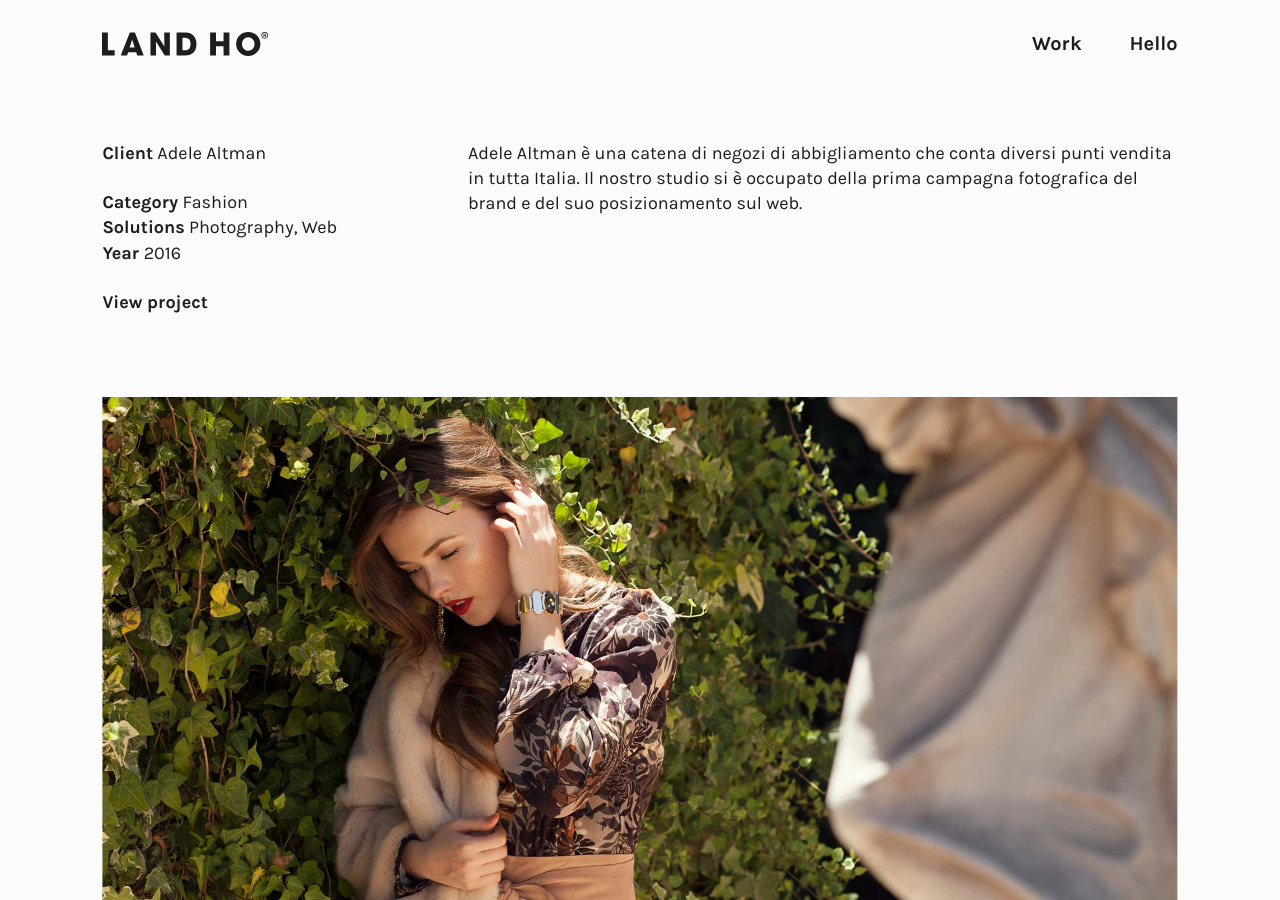
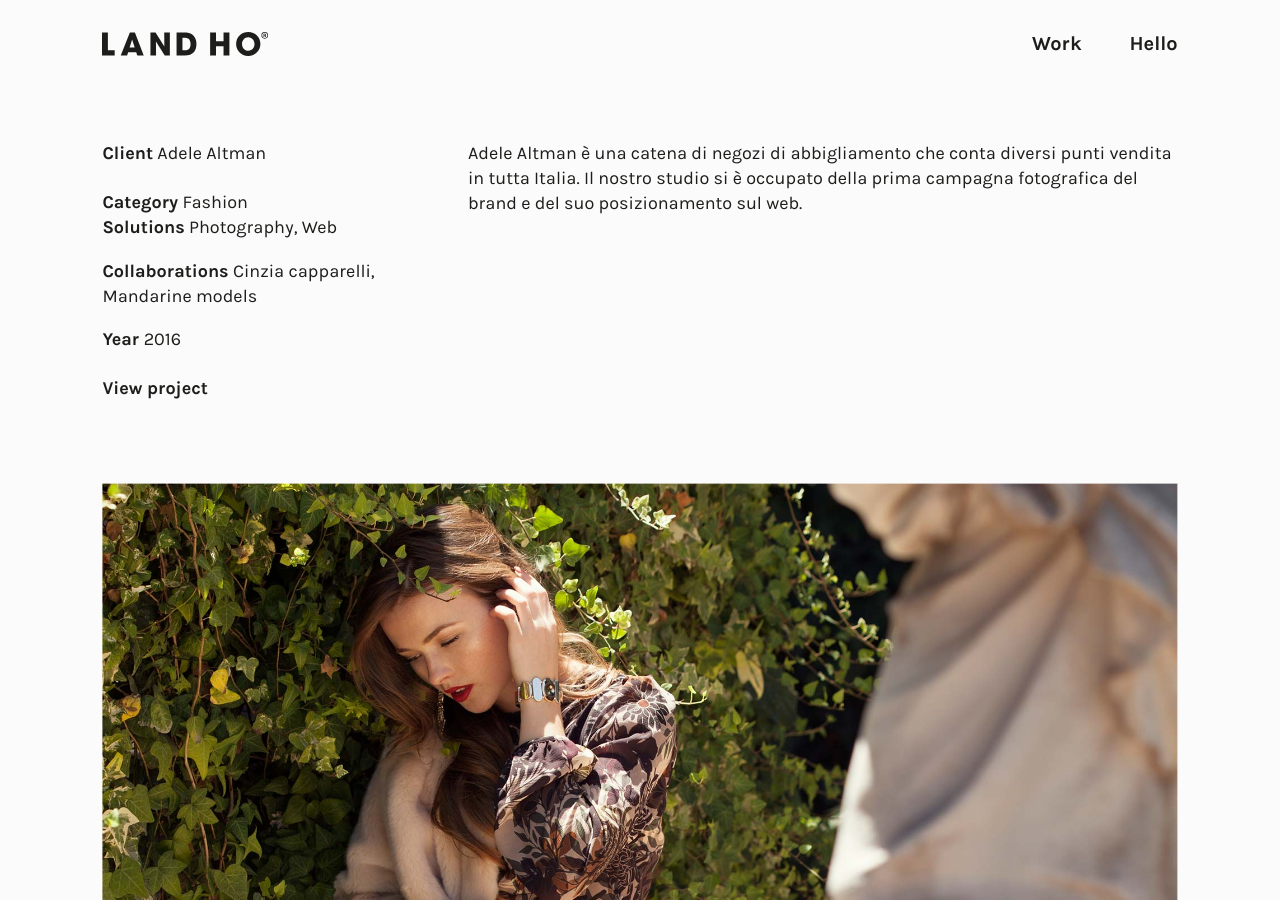
Before and after one commit to landhostudio/landhostudio-jekyll, a Jekyll site: the page built from _posts/2016-09-01-adele-altman.markdown, in a window 1280 px wide and 900 px high, scrolled down 778 px. Built offline with Jekyll 4.4.1, drawn with Linux system fonts in a browser that asks for light colours.

Commit message:
Added collaborations for single works

```diff
--- a/_config.yml
+++ b/_config.yml
@@ -47,6 +47,8 @@ defaults:
     client:
     payoff:
     kind:
+    -
+    collaborations:
     -
     year_date:
     link:
--- a/_layouts/post.html
+++ b/_layouts/post.html
@@ -55,6 +55,10 @@ layout: default
         <p class="Work__Content-Meta-Solutions"><strong>Solutions</strong> {% assign categories = page.categories %}{% for category in categories %}{% if forloop.last == true %}{{ category | capitalize }}{% else %}{{ category | capitalize }}, {% endif %}{% endfor %}</p>
       {% endif %}
 
+      {% if page.collaborations %}
+        <p class="Work__Content-Meta-Collaborations"><strong>Collaborations</strong> {% assign collaborations = page.collaborations %}{% for collaborator in collaborations %}{% if forloop.last == true %}{{ collaborator | capitalize }}{% else %}{{ collaborator | capitalize }}, {% endif %}{% endfor %}</p>
+      {% endif %}
+
       {% if page.year_date %}
         <p class="Work__Content-Meta-Year"><strong>Year</strong> {{ page.year_date | date: "%Y" }}</p>
       {% endif %}
@@ -83,6 +87,8 @@ layout: default
     </div>
   {% endif %}
 
+  {% assign posts = site.posts | where: 'work','' %}
+  {% if posts %}
     <footer class="Work__Related">
       <h1>Related projects</h1>
 
@@ -91,13 +97,12 @@ layout: default
           <div class="Grid__Sizer"></div>
           <div class="Grid__Gutter"></div>
 
-        {% assign posts = site.posts | where: 'work','' %}
           {% for post in posts %}
             {% include post-preview.html handle=post %}
           {% endfor %}
 
         </div>
       </div>
-
     </footer>
+  {% endif %}
 </article>
--- a/_posts/2016-09-01-adele-altman.markdown
+++ b/_posts/2016-09-01-adele-altman.markdown
@@ -9,6 +9,9 @@ thumbnail_image_file: "/uploads/adele-altman-hero.jpg"
 client: Adele Altman
 kind:
 - Fashion
+collaborations:
+- Cinzia Capparelli
+- Mandarine models
 year_date: 2016-11-21 00:00:00 +01:00
 link: http://adelealtman.it
 grid:
--- a/_posts/2016-11-08-argentero-winter.markdown
+++ b/_posts/2016-11-08-argentero-winter.markdown
@@ -13,6 +13,8 @@ thumbnail_image_file: "/uploads/argentero_winter-hero.jpg"
 client: Argentero
 kind:
 - Fashion
+collaborations:
+- Francesco Ormando
 year_date: 2015-11-10 00:00:00 +01:00
 link: http://argentero.eu
 grid:
--- a/_posts/2016-11-09-no-bad-days.markdown
+++ b/_posts/2016-11-09-no-bad-days.markdown
@@ -15,6 +15,8 @@ thumbnail_image_file: "/uploads/il-cielo-di-bagdad-hero.jpg"
 client: Il cielo di Bagdad
 kind:
 - Music
+collaborations:
+- Iosonopipo
 year_date: 2015-11-11 00:00:00 +01:00
 grid:
 - grid_size: huge
```
Lines whose indentation alone changed are shown as unchanged.
